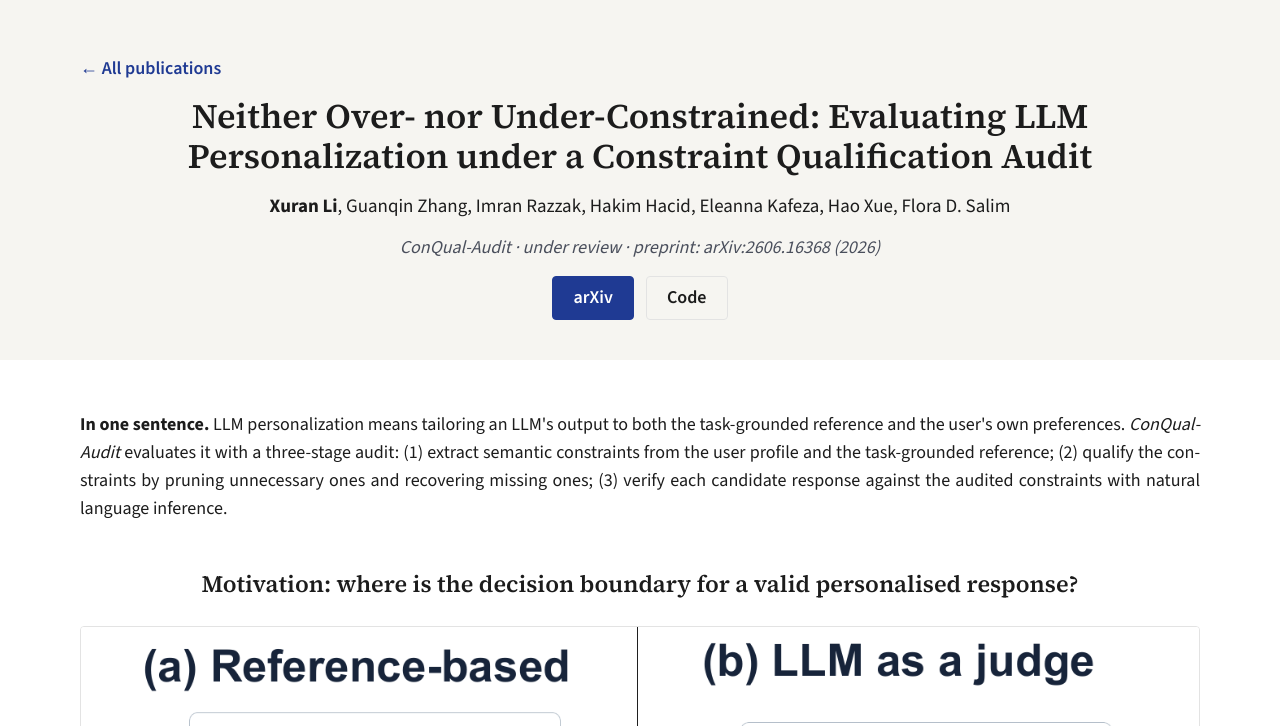
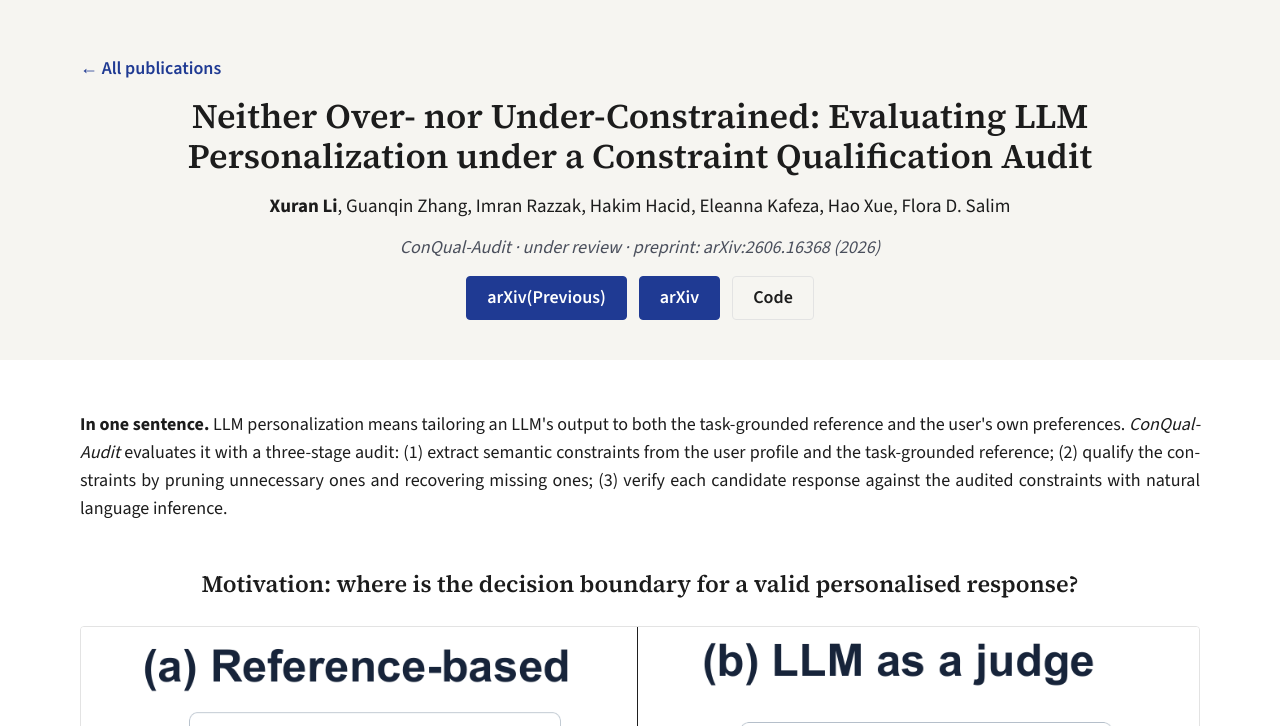
Before and after one commit to Xuran-LI/xuran-li.github.io, a plain HTML site: page papers/llm-personalization.html in a window 1280 px wide. Shown: the part 74-800 px from the top of the page. Drawn offline with nearby package versions, Linux system fonts and the light colour scheme.

Commit message:
Update llm-personalization.html

```diff
--- a/papers/llm-personalization.html
+++ b/papers/llm-personalization.html
@@ -168,7 +168,7 @@ pre{background:var(--band);border:1px solid var(--rule);border-radius:4px;paddin
   <h1>Neither Over- nor Under-Constrained: Evaluating LLM Personalization under a Constraint Qualification Audit</h1>
   <div class="authors"><span class=me>Xuran Li</span>, Guanqin Zhang, Imran Razzak, Hakim Hacid, Eleanna Kafeza, Hao Xue, Flora D. Salim</div>
   <div class="venue">ConQual-Audit · under review · preprint: arXiv:2606.16368 (2026)</div>
-  <div class="buttons"><a class="btn primary" href="https://arxiv.org/abs/2606.16368">arXiv</a><a class="btn" href="https://github.com/Xuran-LI/ConQual-Audit">Code</a></div>
+  <div class="buttons"><a class="btn primary" href="https://arxiv.org/abs/2606.16368">arXiv(Previous)</a><a class="btn primary" href="https://arxiv.org/abs/2610.25676">arXiv</a><a class="btn" href="https://github.com/Xuran-LI/ConQual-Audit">Code</a></div>
 </div></section>
 <section><div class="wrap prose">
 <p><strong>In one sentence.</strong> LLM personalization means tailoring an LLM's output to both the task-grounded reference and the user's own preferences. <em>ConQual-Audit</em> evaluates it with a three-stage audit: (1) extract semantic constraints from the user profile and the task-grounded reference; (2) qualify the constraints by pruning unnecessary ones and recovering missing ones; (3) verify each candidate response against the audited constraints with natural language inference.</p>
```
